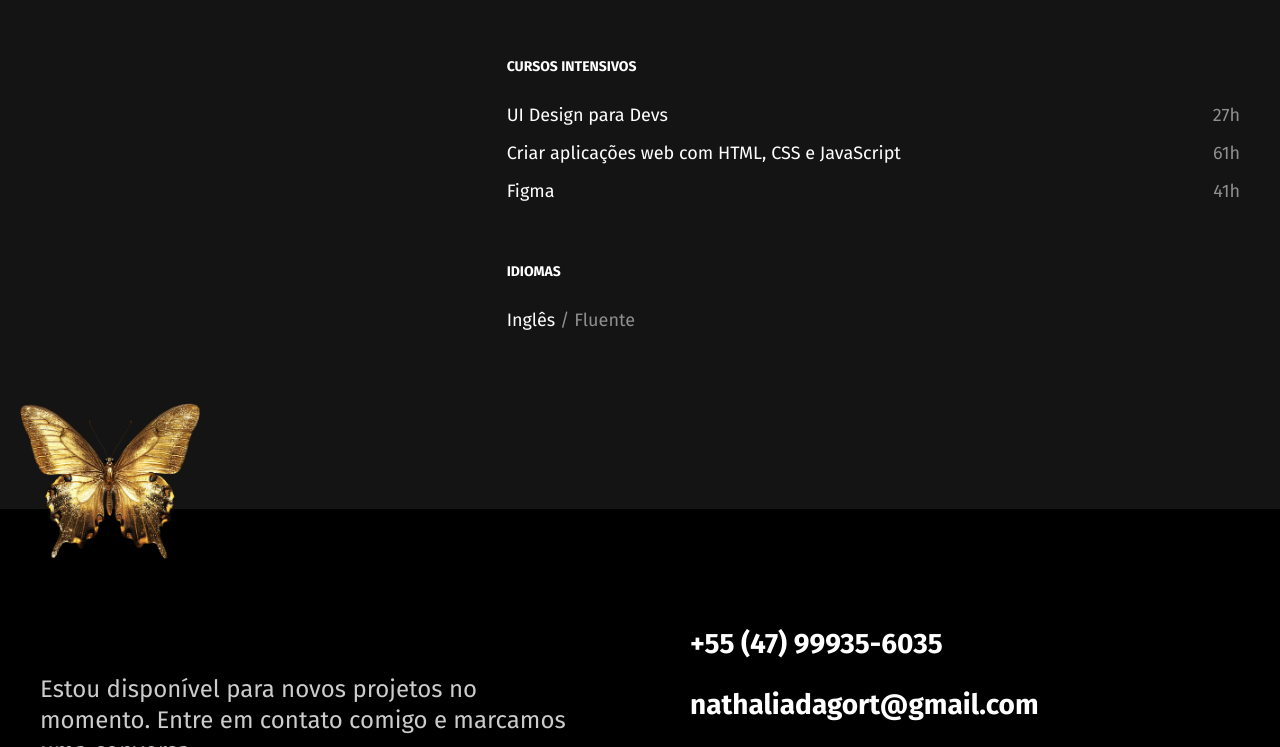
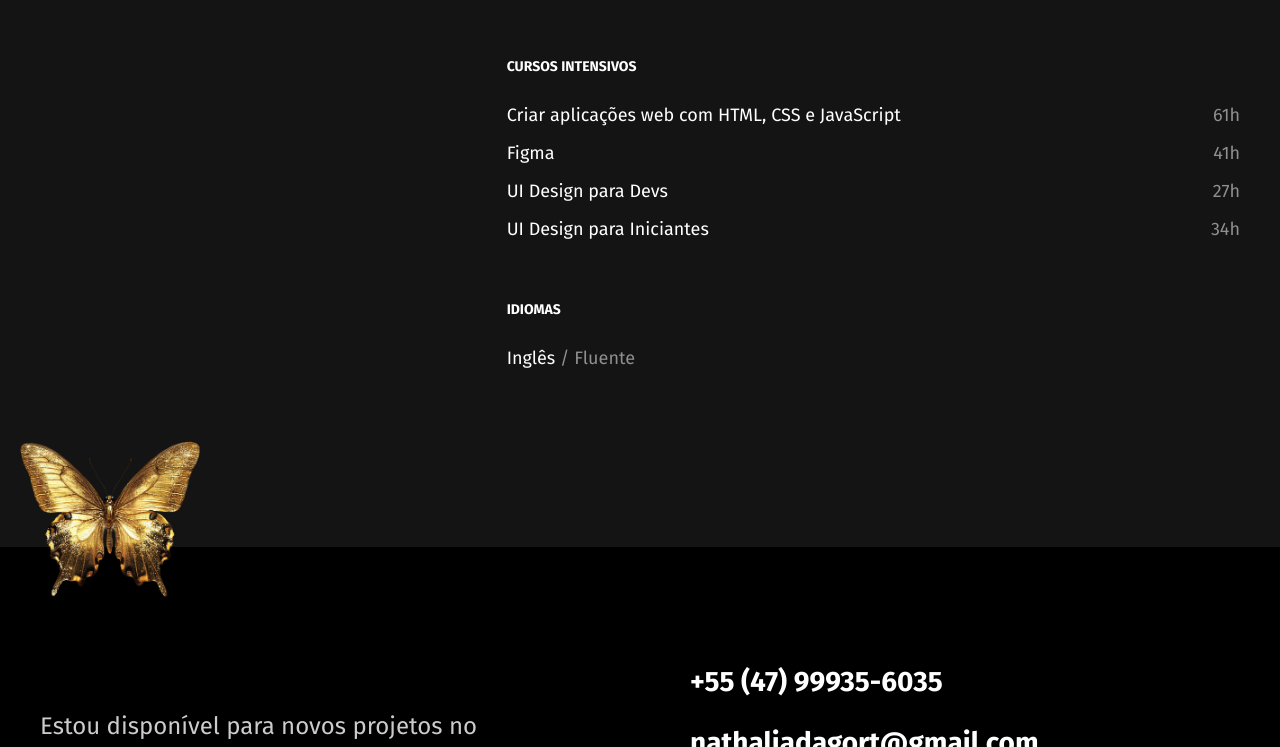
Before and after one commit to nokturnalplague/resume, a plain HTML site: page index.html in a window 1280 px wide. Shown: the part 2160-2907 px from the top of the page. Drawn offline with Linux system fonts and the light colour scheme.

Commit message:
Adição curso ui design para iniciantes origamid

```diff
--- a/index.html
+++ b/index.html
@@ -104,9 +104,10 @@
           <div class="cursos">
             <h3>Cursos Intensivos</h3>
             <ul>
-              <li>UI Design para Devs<span>27h</span></li>
               <li>Criar aplicações web com HTML, CSS e JavaScript<span>61h</span></li>
               <li>Figma <span>41h</span></li>
+              <li>UI Design para Devs<span>27h</span></li>
+              <li>UI Design para Iniciantes <span>34h</span></li>
             </ul>
           </div>
           <div class="idiomas">
```
